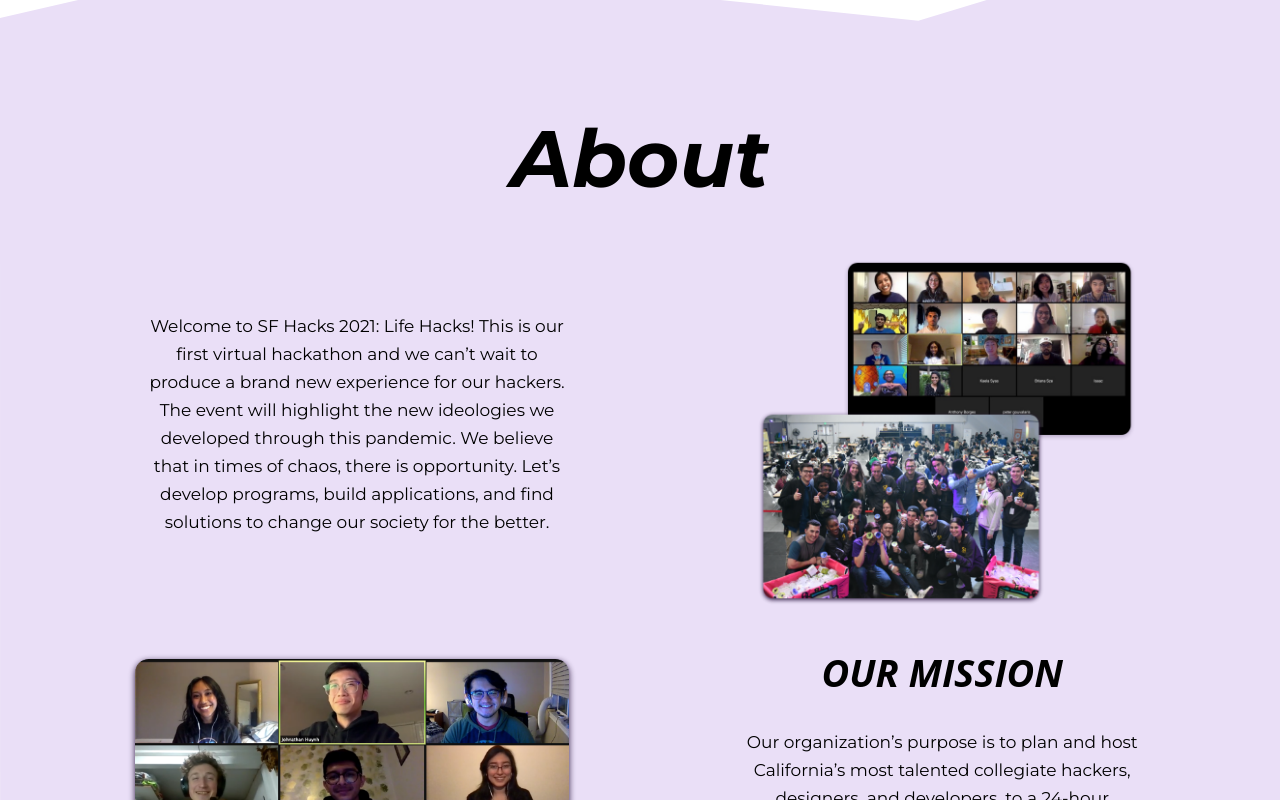
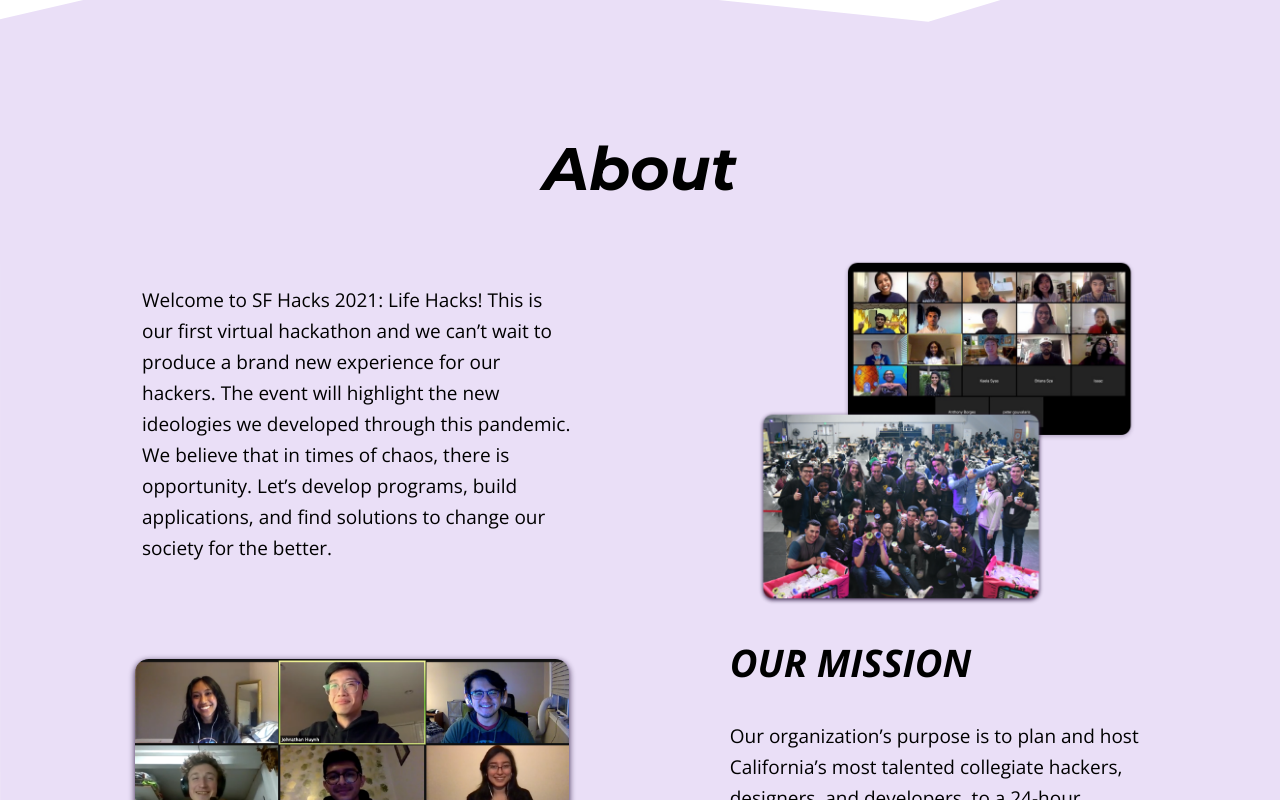
Before and after one commit to sf-hacks-admin/2021website, a React (Create React App) app in the folder app/: page / in a window 1280 px wide. Shown: the part 880-1680 px from the top of the page. Built offline with nearby package versions, Linux system fonts and the light colour scheme.

Commit message:
font changes

```diff
--- a/app/public/index.html
+++ b/app/public/index.html
@@ -16,7 +16,9 @@
       type="text/javascript"
       src="//code.jquery.com/jquery-migrate-1.2.1.min.js"
     ></script>
-
+    <style>
+      @import url("https://fonts.googleapis.com/css2?family=Open+Sans:ital,wght@0,300;0,400;0,600;0,700;0,800;1,300;1,400;1,600;1,700;1,800&display=swap");
+    </style>
     <title>SF Hacks</title>
   </head>
   <body>
--- a/app/src/App.css
+++ b/app/src/App.css
@@ -20,7 +20,7 @@ a:active {
 }
 
 .heading-1 {
-  font: italic normal bold 80px/97px Montserrat;
+  font: italic normal bold 60px/77px Montserrat;
   letter-spacing: 0px;
   opacity: 1;
   margin-bottom: 50px;
@@ -52,8 +52,8 @@ a:active {
 
 .mainContainer-1 {
   padding: 50px;
-  padding-top: 250px;
-  padding-bottom: 300px;
+  padding-top: 270px;
+  padding-bottom: 320px;
   margin-top: -300px;
 }
 
--- a/app/src/components/Navbar.js
+++ b/app/src/components/Navbar.js
@@ -12,6 +12,7 @@ import {
   withWidth
 } from "@material-ui/core";
 import MenuIcon from "@material-ui/icons/Menu";
+import ArrowBackIcon from "@material-ui/icons/ArrowBack";
 
 const Navbar = props => {
   const [drawerOpen, setDrawerOpen] = useState(false);
@@ -122,6 +123,27 @@ const Navbar = props => {
         </Drawer>
       </div>
       <div style={{ height: 80 }} />
+      {props.width === "xs" || props.width === "sm" ? (
+        <div style={{ position: "fixed", bottom: 0, right: 0 }}>
+          <Button
+            onClick={() => setDrawerOpen(!drawerOpen)}
+            variant="contained"
+            style={{
+              border: 20,
+              margin: 20,
+              width: 50,
+              height: 50,
+              minWidth: 50,
+              borderRadius: 120,
+              padding: 0,
+              backgroundColor: "#6b3ab9",
+              color: "#ffffff"
+            }}
+          >
+            <ArrowBackIcon style={{ fontSize: 25 }} />
+          </Button>
+        </div>
+      ) : null}
     </div>
   );
 };
--- a/app/src/screens/AboutSection.js
+++ b/app/src/screens/AboutSection.js
@@ -83,7 +83,7 @@ const AboutSection = () => {
         className="heading-1"
         style={{
           textAlign: "center",
-          marginTop:"-60px"
+          marginTop: "-60px"
         }}
       >
         <span>About</span>
@@ -103,11 +103,10 @@ const AboutSection = () => {
           }}
         >
           <div
-            className="descriptionText"
+            className="reg-2"
             style={{
               width: 430,
-              marginBottom: 20,
-              font: "normal normal normal Open Sans"
+              marginBottom: 20
             }}
           >
             Welcome to SF Hacks 2021: Life Hacks! This is our first virtual
@@ -118,7 +117,7 @@ const AboutSection = () => {
             and find solutions to change our society for the better.
           </div>
           <div>
-            <img src={aboutPicture} className= "aboutPicture" />
+            <img src={aboutPicture} className="aboutPicture" />
           </div>
         </div>
       </div>
@@ -141,16 +140,14 @@ const AboutSection = () => {
           />
         </div>
         <div
-          className="descriptionText"
+          className="reg-2"
           style={{
             width: 425,
             marginBottom: 20,
             font: "normal normal normal Open Sans"
           }}
         >
-          <div className="heading-3">
-            OUR MISSION
-          </div>
+          <div className="heading-3">OUR MISSION</div>
           <br />
           Our organization’s purpose is to plan and host California’s most
           talented collegiate hackers, designers, and developers, to a 24-hour
@@ -160,10 +157,11 @@ const AboutSection = () => {
       </div>
 
       <div style={{ marginTop: 50 }}>
-        <div className="heading-3"
+        <div
+          className="heading-3"
           style={{
             // font: "italic normal bold 35px/45px Montserrat",
-            textAlign:"center"
+            textAlign: "center"
           }}
         >
           <span>OUR TEAM</span>
```
